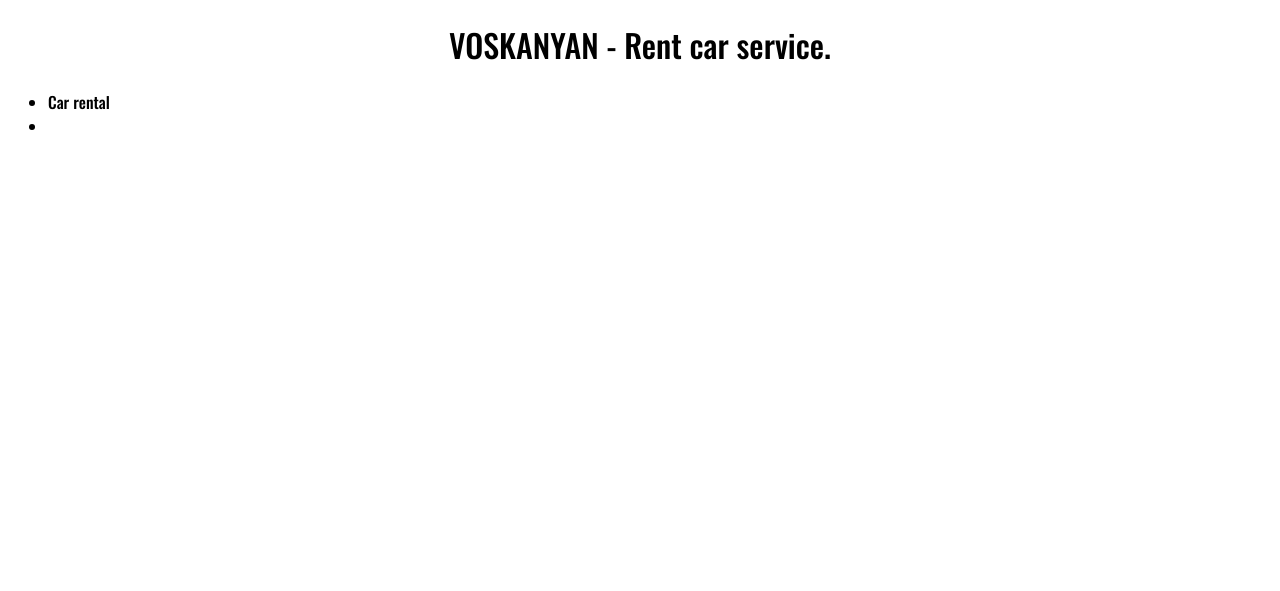
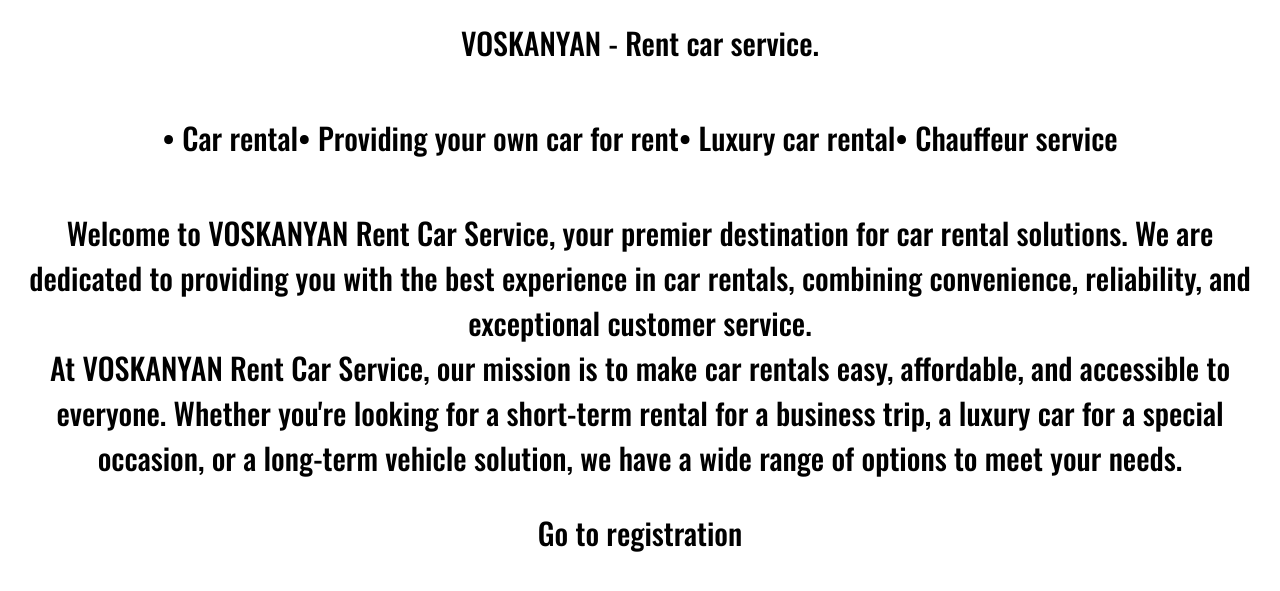
Before and after one commit to voskanyan777/rent-car-platform, a Django app: page / in a window 1280 px wide. Shown: the top 591 px of the page. Run offline with Django 5.2, Linux system fonts and the light colour scheme.

Commit message:
Added main page

```diff
--- a/rent_car/app/static/css/style.css
+++ b/rent_car/app/static/css/style.css
@@ -5,8 +5,33 @@
     font-optical-sizing: auto;
     font-weight: 500;
     font-style: normal;
+    font-size: 30px;
 }
 
 .head-text{
       text-align: center;
 }
+.services-list{
+    position: relative;
+    display: flex;
+    justify-content: center;
+    align-items: center;
+
+}
+.services-list p {
+    /*margin-left: 30px;*/
+    font-size: 30px;
+}
+.about-us-text h1{
+    text-align: center;
+}
+.car-images{
+    position: relative;
+    display: flex;
+    justify-content: center;
+    align-items: center;
+    margin-top: 100px;
+}
+.car-images img{
+    height: 900px;
+}
--- a/rent_car/templates/index.html
+++ b/rent_car/templates/index.html
@@ -14,10 +14,21 @@
     </header>
     <div class="wrapper">
         <div class="services-list">
-            <ul>
-                <li>Car rental</li>
-                <li></li>
-            </ul>
+            <p>• Car rental</p>
+            <p>• Providing your own car for rent</p>
+            <p>• Luxury car rental</p>
+            <p>• Chauffeur service</p>
+        </div>
+        <div class="about-us-text">
+            <h1>
+                Welcome to VOSKANYAN Rent Car Service, your premier destination for car rental solutions.
+                We are dedicated to providing you with the best experience in car rentals, combining convenience,
+                reliability, and exceptional customer service. <br>
+                At VOSKANYAN Rent Car Service, our mission is to make car rentals easy, affordable, and accessible to everyone. Whether you're looking for a short-term rental for a business trip, a luxury car for a special occasion, or a long-term vehicle solution, we have a wide range of options to meet your needs.
+            </h1>
+            <div class="sign-up">
+                <p style="text-align: center">Go to registration</p>
+            </div>
         </div>
     </div>
 </body>
```
